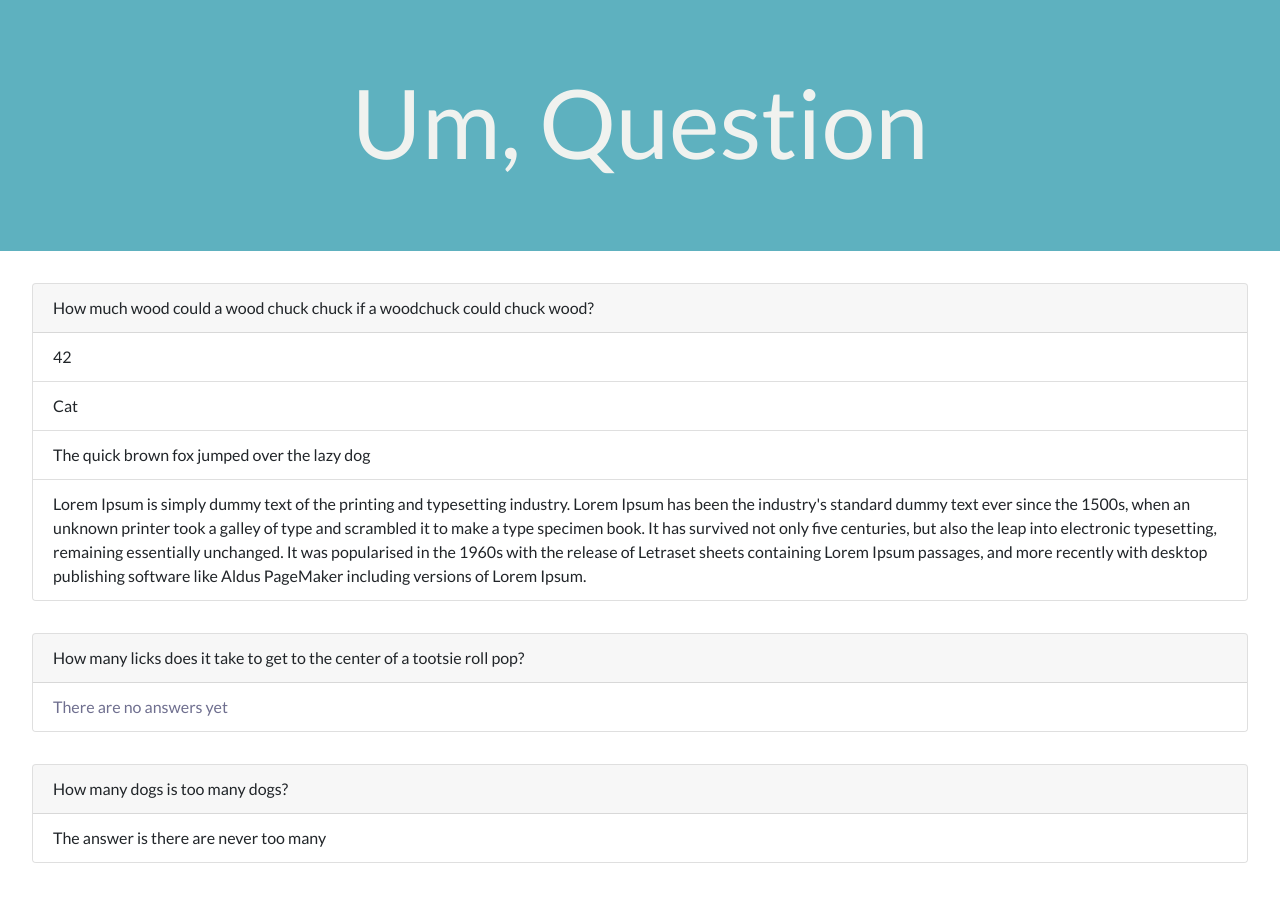
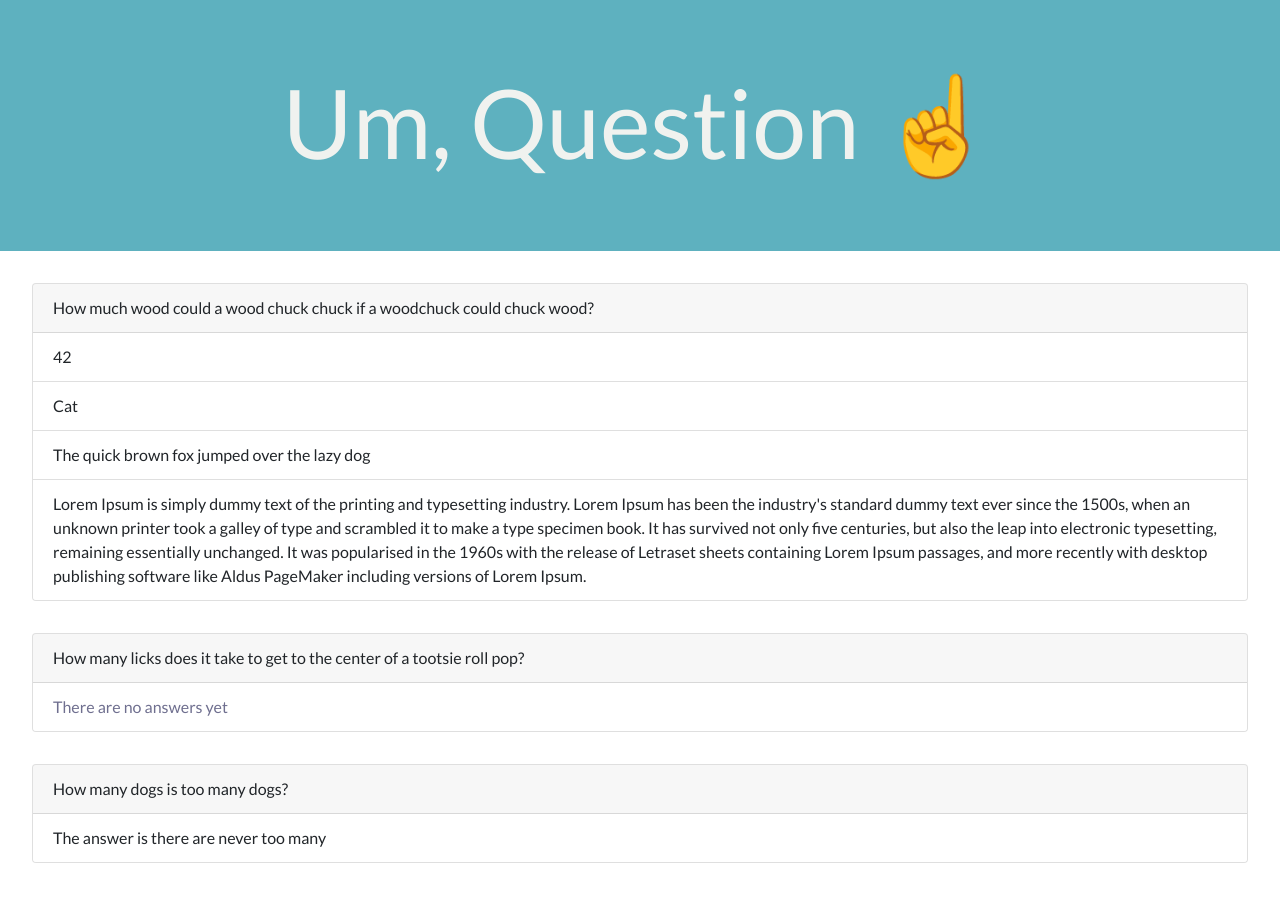
Before and after one commit to claudiaareneee/UmQuestion, a website: page public/index.html in a window 1280 px wide. Drawn offline with nearby package versions, Linux system fonts and the light colour scheme; no server answers.

Commit message:
added a start function

```diff
--- a/package.json
+++ b/package.json
@@ -2,6 +2,9 @@
   "name": "socket-chat-example",
   "version": "0.0.1",
   "description": "my first socket.io app",
+  "scripts": {
+    "start": "node app.js"
+  },
   "dependencies": {
     "bootstrap": "^4.3.1",
     "express": "^4.17.1",
--- a/public/index.html
+++ b/public/index.html
@@ -15,7 +15,7 @@
   </head>
   <body>
       <div id="topBar">
-        <h1 id="apptitle">Um, Question</h1>
+        <h1 id="apptitle">Um, Question ☝️</h1>
       </div>
 
       <div id="mainContent"></div>
```
Also changed, not shown: README.md.
